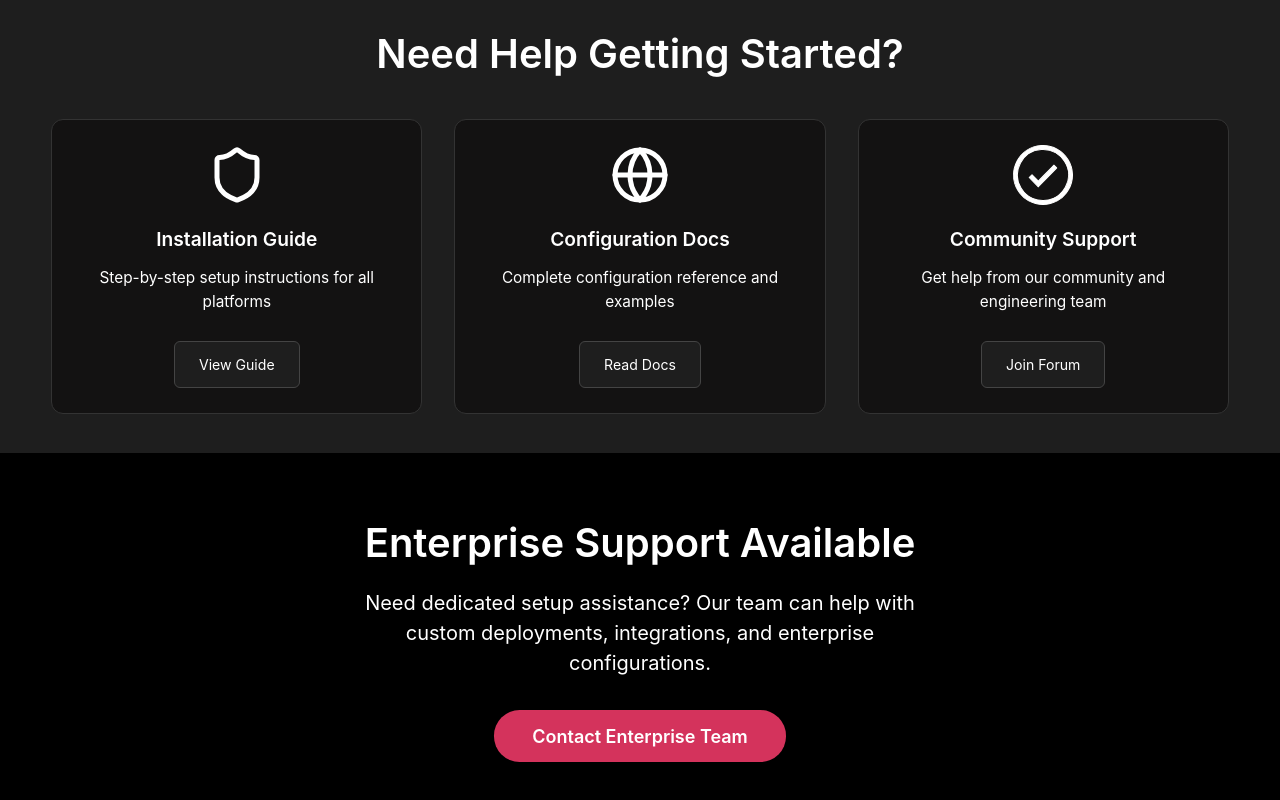
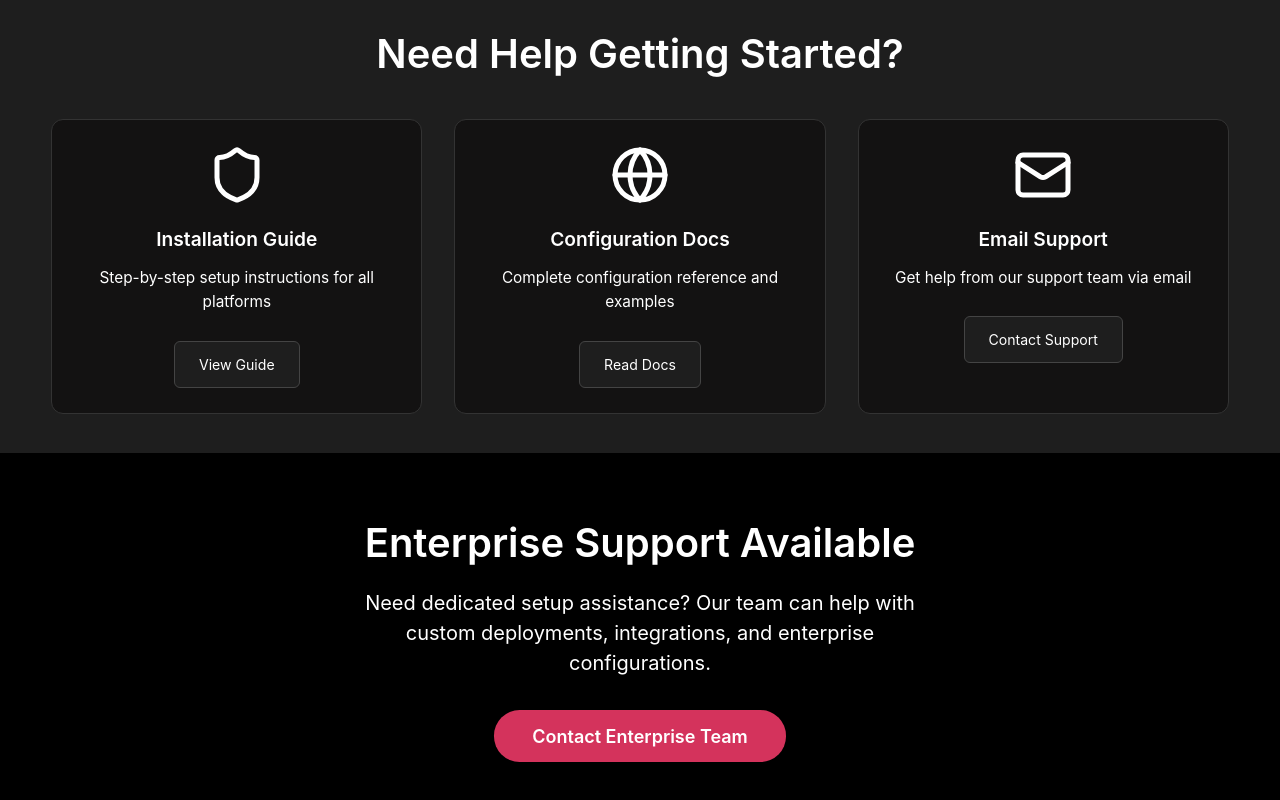
Before and after one commit to chiragbitoni/buildninja-website, a Next.js app: page /Install in a window 1280 px wide. Shown: the part 1331-2131 px from the top of the page. Built offline with nearby package versions, Linux system fonts and the light colour scheme; no server answers.

Commit message:
content changes

```diff
--- a/public/static/installPageText.js
+++ b/public/static/installPageText.js
@@ -49,10 +49,10 @@ export const fourthSectionText = {
       buttonText: "Read Docs",
     },
     {
-      icon: paths.icons.circleCheckWhite,
-      title: "Community Support",
-      description: "Get help from our community and engineering team",
-      buttonText: "Join Forum",
+      icon: paths.icons.emailWhite,
+      title: "Email Support",
+      description: "Get help from our support team via email",
+      buttonText: "Contact Support",
     },
   ],
 };
--- a/public/static/pricingPageText.js
+++ b/public/static/pricingPageText.js
@@ -174,8 +174,6 @@ export const fourthSectionText = {
         "Docker container support",
         "Multi-platform agents",
         "GitHub/GitLab/Bitbucket integration",
-        "Health checks & rollbacks",
-        "Custom workflows",
         "Monitoring & analytics",
         "Email/Slack/Teams notifications",
       ],
```
